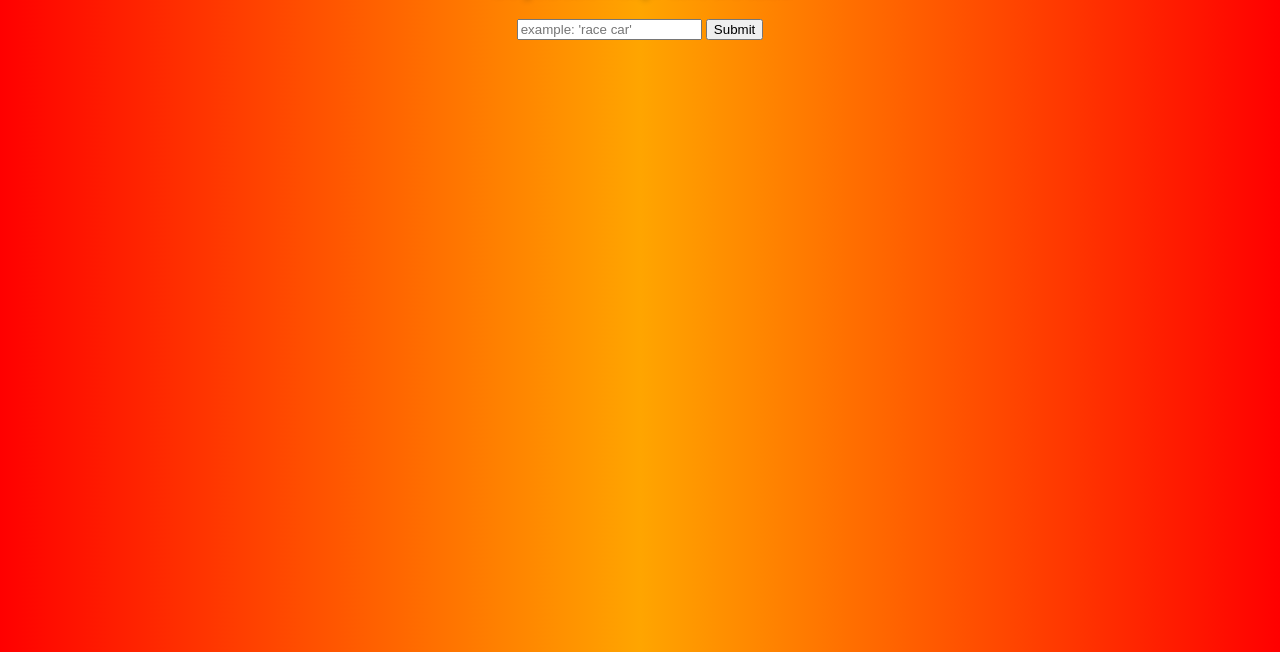
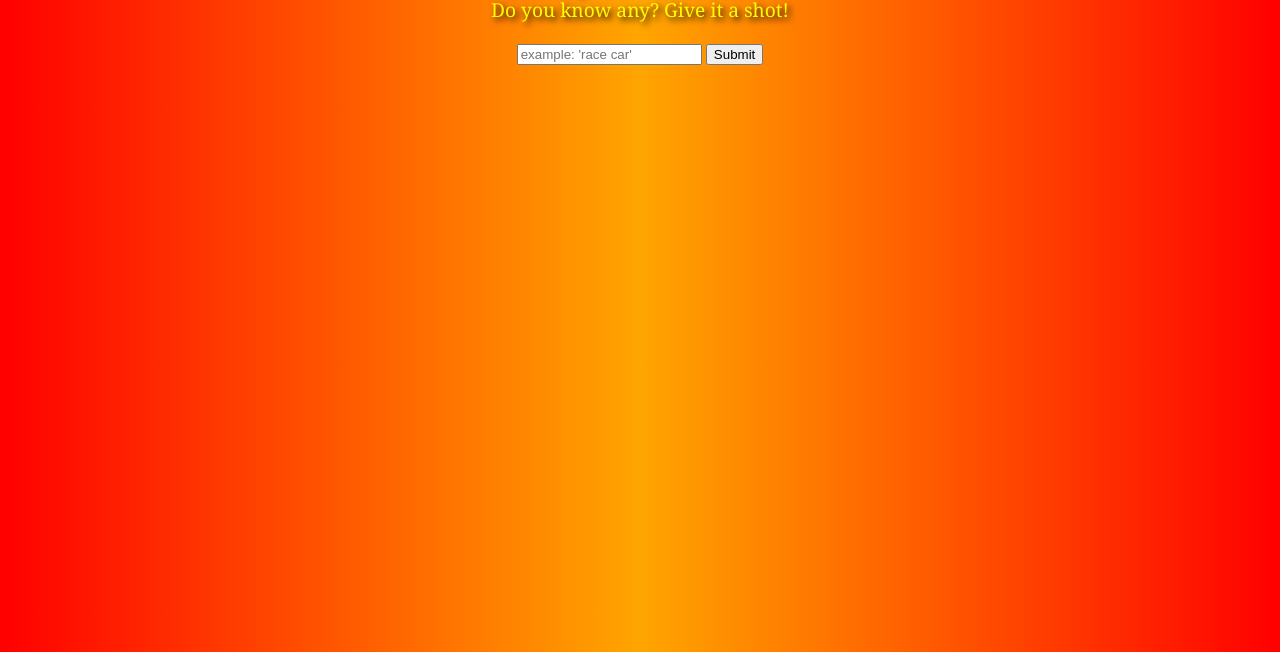
Before and after one commit to ECRob/Palindrome-Checker, a plain HTML site: page index.html in a window 1280 px wide. Shown: the part 148-800 px from the top of the page. Drawn offline with Linux system fonts and the light colour scheme.

Commit message:
Update styles.css

```diff
--- a/styles.css
+++ b/styles.css
@@ -11,7 +11,8 @@ body {
   font-family: Georgia;
   margin: 0;
   text-align: center;
-  padding-bottom: 10%;
+  padding-top: 2%;
+  padding-bottom: 2%;
 
 }
 
```
